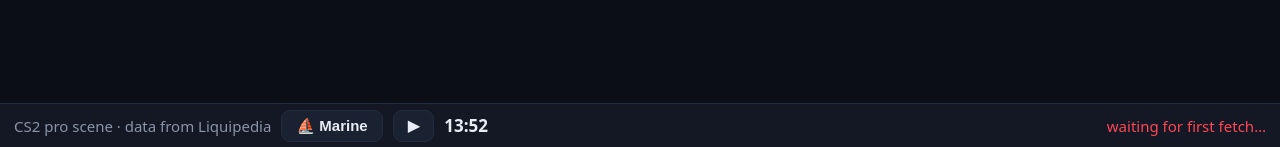
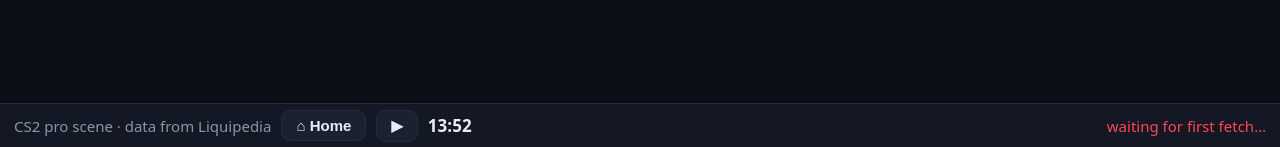
Before and after one commit to pkia/cs2-dashboard, a Flask app: page / in a window 1280 px wide. Shown: the part 653-800 px from the top of the page. Run offline with Flask 3, Linux system fonts and the light colour scheme; data that the repository does not hold is empty.

Commit message:
Replace Marine button with a neutral Home button to the kiosk chooser
The dashboards no longer reference each other; kiosk-home (:8091) is
the only project that knows which dashboards exist.

```diff
--- a/static/dashboard.js
+++ b/static/dashboard.js
@@ -225,8 +225,9 @@ document.querySelectorAll(".tab").forEach((b) =>
     if (wanted && document.getElementById("tab-" + wanted)) showTab(wanted);
 }
 
-$("maritime-btn").addEventListener("click", () => {
-    location.href = location.protocol + "//" + location.hostname + ":8000/";
+$("home-btn").addEventListener("click", () => {
+    // Back to the kiosk chooser (kiosk-home on :8091)
+    location.href = location.protocol + "//" + location.hostname + ":8091/";
 });
 $("auto-rotate").addEventListener("click", () => {
     lastInteraction = Date.now();
--- a/static/style.css
+++ b/static/style.css
@@ -220,7 +220,7 @@ html, body {
 #clock .time { font-weight: 700; color: var(--text); font-size: 17px; }
 #clock-right { margin-left: auto; text-align: right; }
 #clock-left { white-space: nowrap; overflow: hidden; text-overflow: ellipsis; max-width: 42%; }
-#maritime-btn, #auto-rotate {
+#home-btn, #auto-rotate {
     padding: 6px 14px;
     font-size: 15px;
     font-weight: 600;
@@ -230,6 +230,6 @@ html, body {
     border-radius: 9px;
     cursor: pointer;
 }
-#maritime-btn:active, #auto-rotate:active { background: var(--accent); color: #111; }
+#home-btn:active, #auto-rotate:active { background: var(--accent); color: #111; }
 #auto-rotate.on { background: var(--accent); color: #111; }
 .stale { color: var(--live); }
--- a/templates/index.html
+++ b/templates/index.html
@@ -38,7 +38,7 @@
 
     <div id="clock">
         <span id="clock-left">CS2 pro scene · data from Liquipedia</span>
-        <button id="maritime-btn" title="Open the maritime dashboard">⛵ Marine</button>
+        <button id="home-btn" title="Back to the kiosk chooser">⌂ Home</button>
         <button id="auto-rotate" title="Auto-rotate screens">▶</button>
         <span id="clock-time" class="time"></span>
         <span id="clock-right"></span>
```
Also changed, not shown: README.md.
